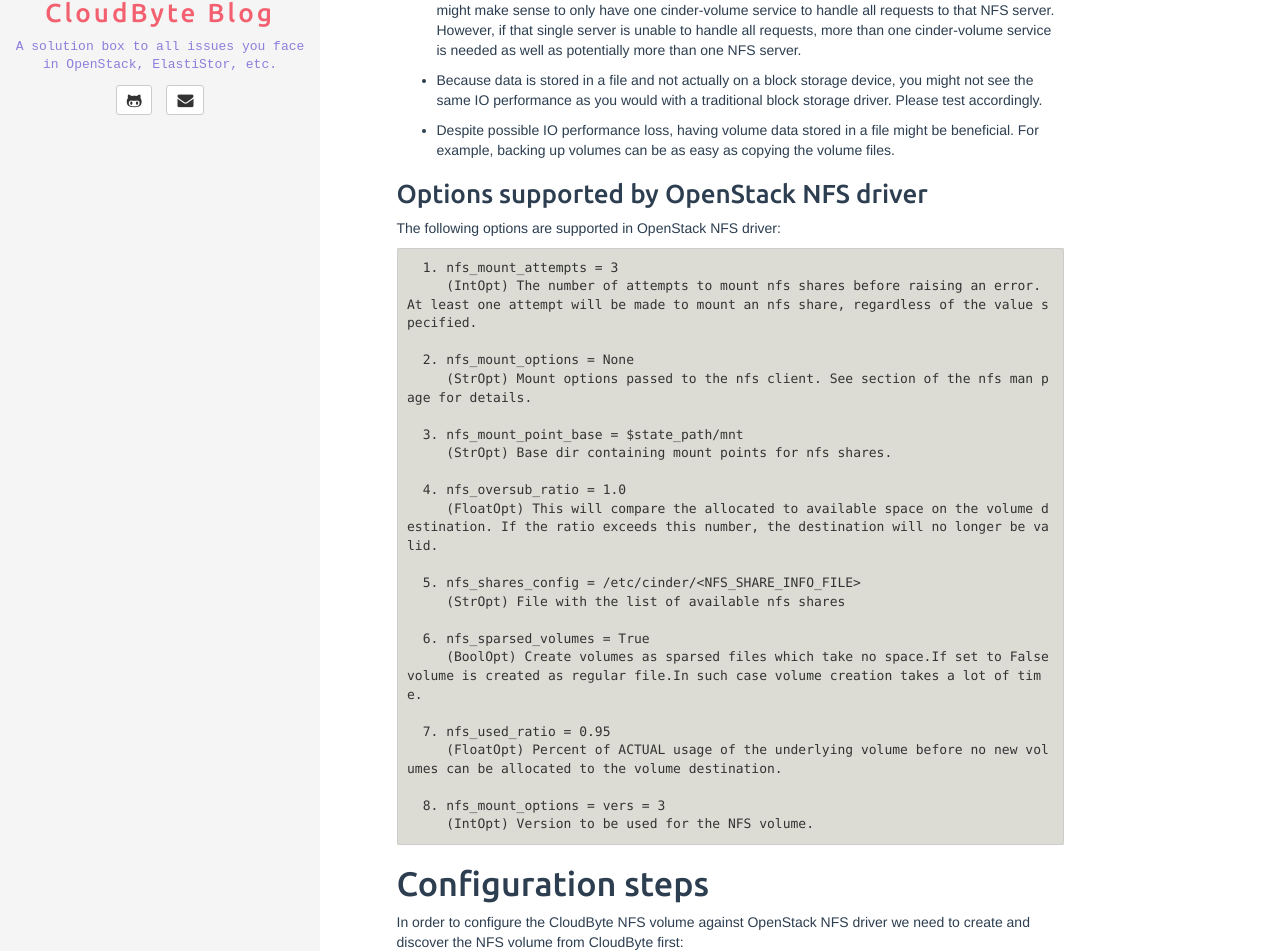
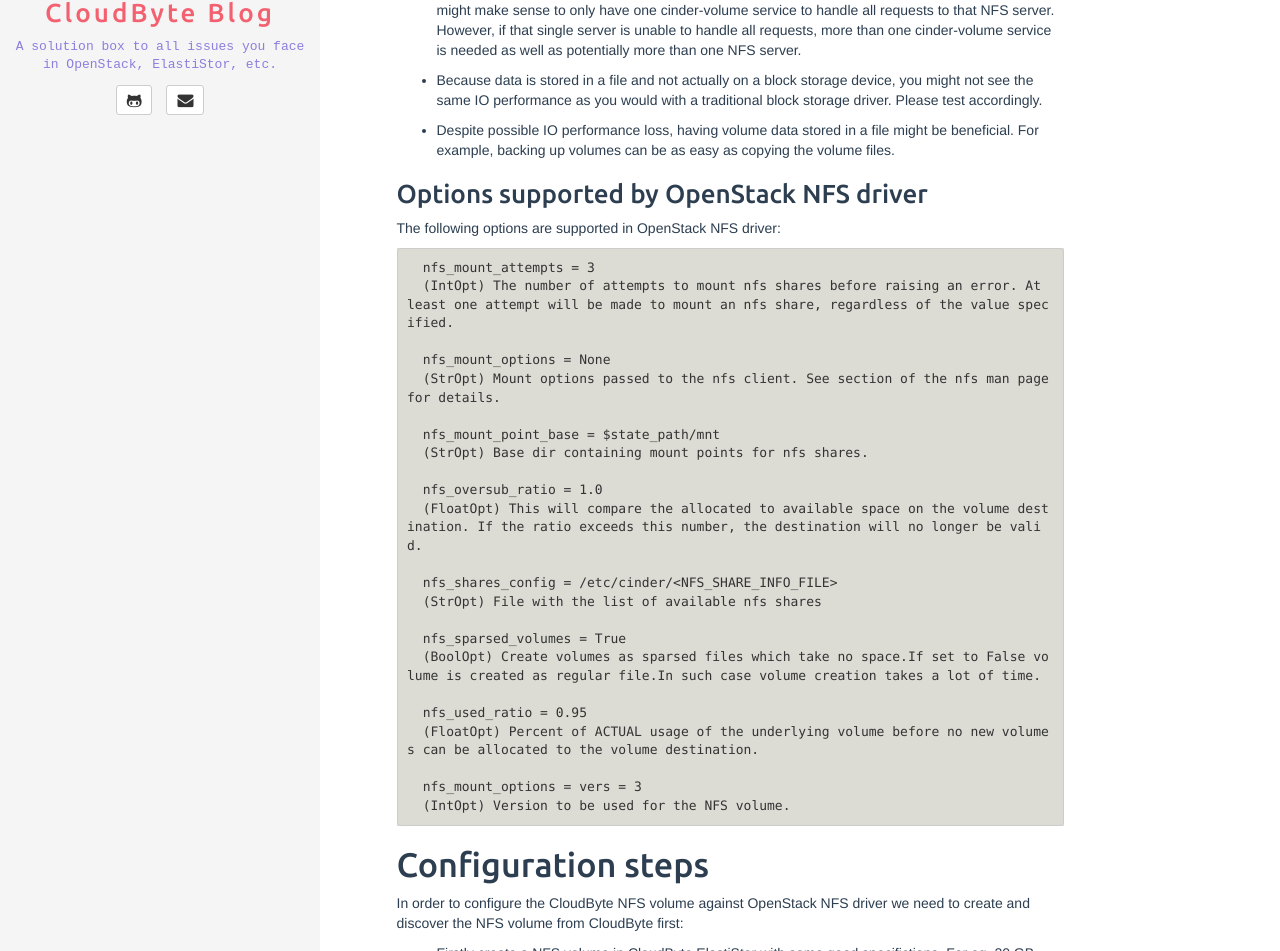
Before and after one commit to CloudByteStorages/blog, a Jekyll site: the page built from _posts/2016-06-05-OpenStack-NFS-Driver-Configuration-with-CloudByte-NFS-volume.md, in a window 1280 px wide and 1400 px high. Shown: the part 449-1400 px from the top of the window. Built offline with Jekyll 4.4.1, drawn with Linux system fonts in a browser that asks for light colours; comment, search, counter and statistics services are not loaded.

Commit message:
Update 2016-06-05-OpenStack-NFS-Driver-Configuration-with-CloudByte-NFS-volume.md

````diff
--- a/_posts/2016-06-05-OpenStack-NFS-Driver-Configuration-with-CloudByte-NFS-volume.md
+++ b/_posts/2016-06-05-OpenStack-NFS-Driver-Configuration-with-CloudByte-NFS-volume.md
@@ -34,29 +34,29 @@
 The following options are supported in OpenStack NFS driver:
 
   ```
-  1. nfs_mount_attempts = 3
-     (IntOpt) The number of attempts to mount nfs shares before raising an error. At least one attempt will be made to mount an nfs share, regardless of the value specified.
+  nfs_mount_attempts = 3
+  (IntOpt) The number of attempts to mount nfs shares before raising an error. At least one attempt will be made to mount an nfs share, regardless of the value specified.
 
-  2. nfs_mount_options = None
-     (StrOpt) Mount options passed to the nfs client. See section of the nfs man page for details.
+  nfs_mount_options = None
+  (StrOpt) Mount options passed to the nfs client. See section of the nfs man page for details.
 
-  3. nfs_mount_point_base = $state_path/mnt
-     (StrOpt) Base dir containing mount points for nfs shares.
+  nfs_mount_point_base = $state_path/mnt
+  (StrOpt) Base dir containing mount points for nfs shares.
 
-  4. nfs_oversub_ratio = 1.0
-     (FloatOpt) This will compare the allocated to available space on the volume destination. If the ratio exceeds this number, the destination will no longer be valid.
+  nfs_oversub_ratio = 1.0
+  (FloatOpt) This will compare the allocated to available space on the volume destination. If the ratio exceeds this number, the destination will no longer be valid.
 
-  5. nfs_shares_config = /etc/cinder/<NFS_SHARE_INFO_FILE>
-     (StrOpt) File with the list of available nfs shares
+  nfs_shares_config = /etc/cinder/<NFS_SHARE_INFO_FILE>
+  (StrOpt) File with the list of available nfs shares
 
-  6. nfs_sparsed_volumes = True
-     (BoolOpt) Create volumes as sparsed files which take no space.If set to False volume is created as regular file.In such case volume creation takes a lot of time.
+  nfs_sparsed_volumes = True
+  (BoolOpt) Create volumes as sparsed files which take no space.If set to False volume is created as regular file.In such case volume creation takes a lot of time.
 
-  7. nfs_used_ratio = 0.95
-     (FloatOpt) Percent of ACTUAL usage of the underlying volume before no new volumes can be allocated to the volume destination.
+  nfs_used_ratio = 0.95
+  (FloatOpt) Percent of ACTUAL usage of the underlying volume before no new volumes can be allocated to the volume destination.
 
-  8. nfs_mount_options = vers = 3
-     (IntOpt) Version to be used for the NFS volume.
+  nfs_mount_options = vers = 3
+  (IntOpt) Version to be used for the NFS volume.
   ```
 
 # Configuration steps
````
